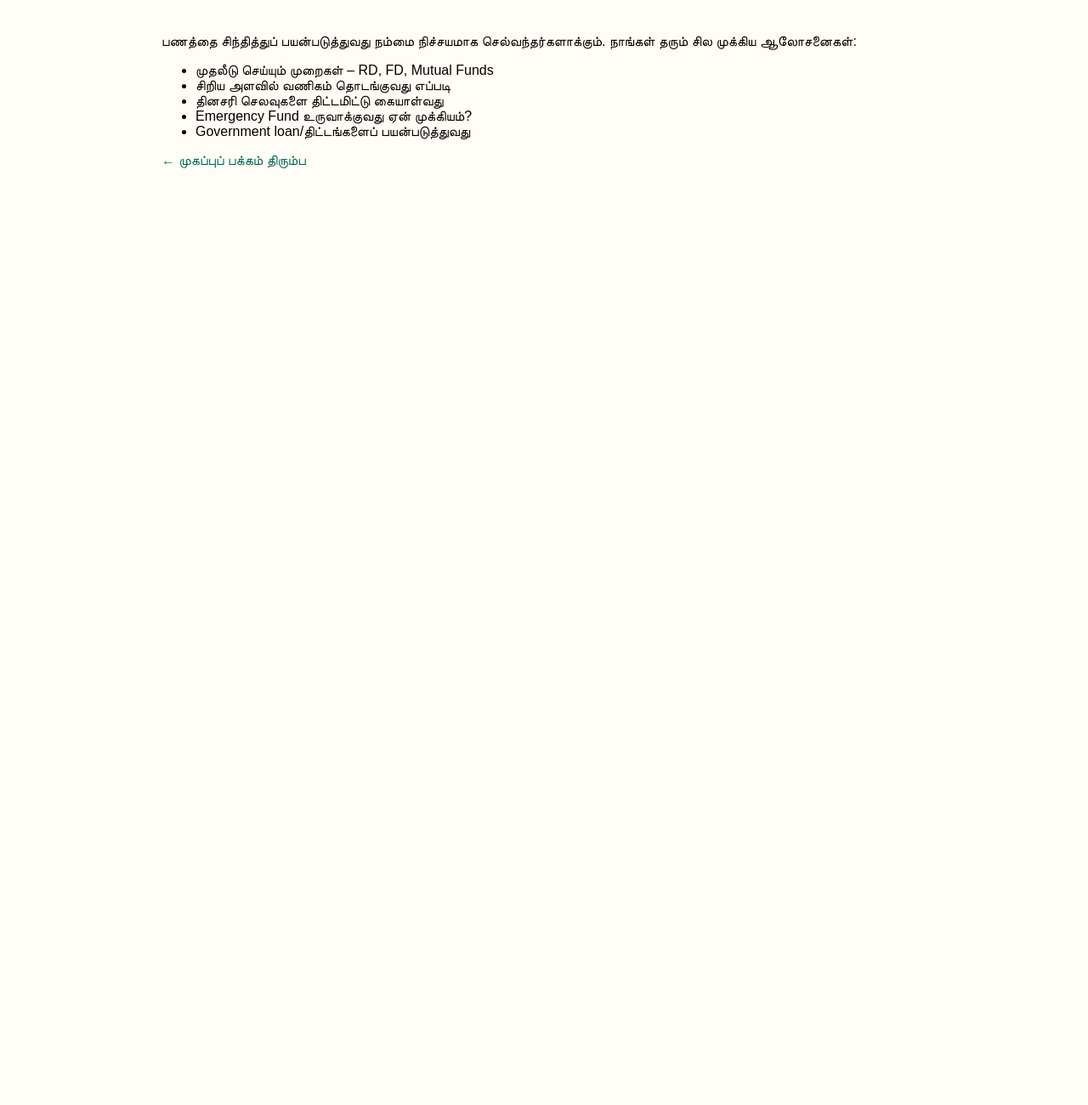
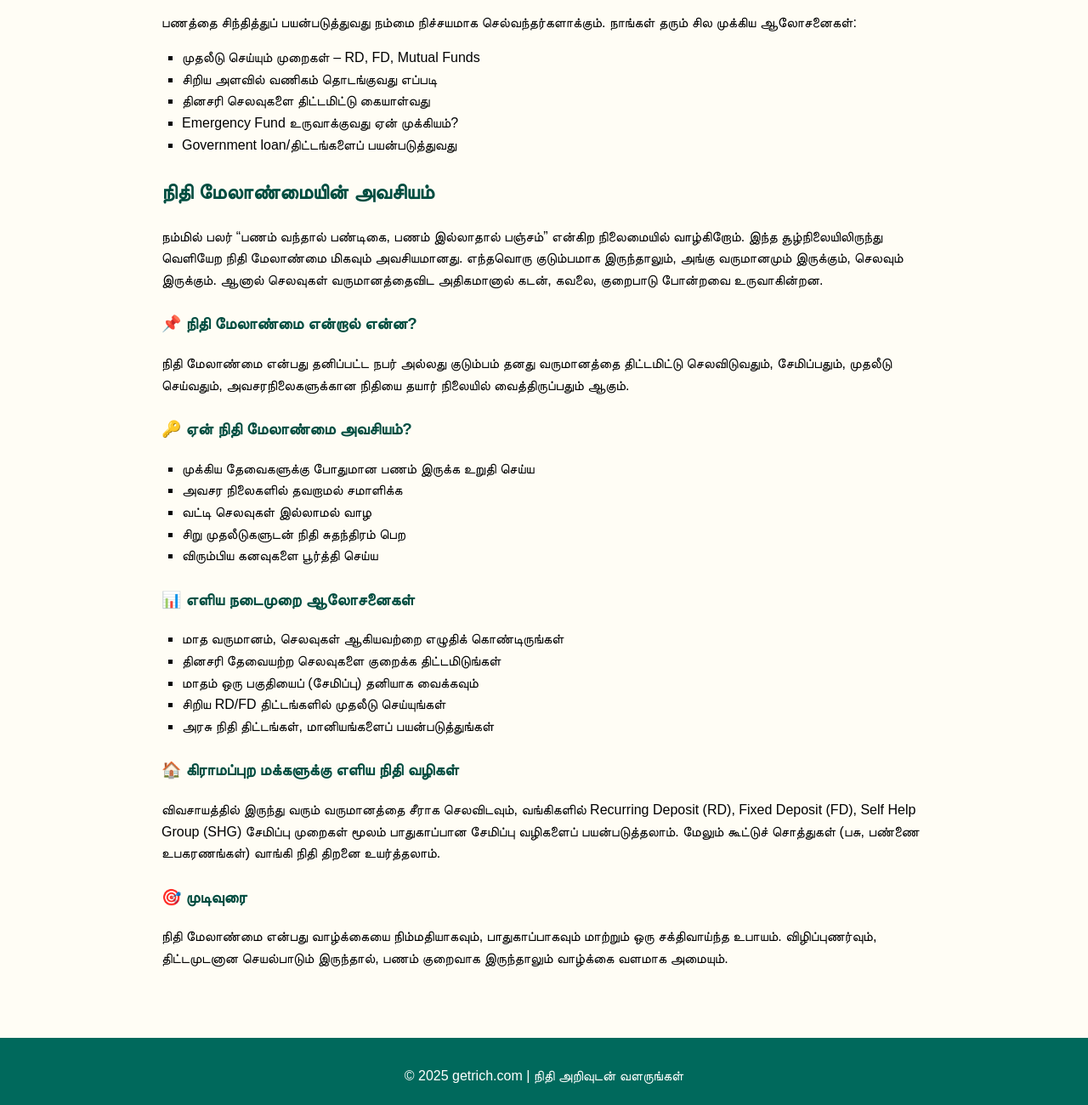
Before and after one commit to bottomsteptotop/getrich, a plain HTML site: page finance.html in a window 1280 px wide. Shown: the part 170-1470 px from the top of the page at 85% size. Before the commit the page ends 800 px from the top, so only its background shows below. Drawn offline with Linux system fonts and the light colour scheme.

Commit message:
Add files via upload

```diff
--- a/finance.html
+++ b/finance.html
@@ -7,35 +7,47 @@
   <style>
     body {
       font-family: Arial, sans-serif;
+      background: #fffdf5;
       margin: 0;
       padding: 0;
-      background: #fffdf5;
-    }
-    header {
-      background: #00695c;
-      color: white;
-      padding: 1rem;
-      text-align: center;
+      line-height: 1.6;
     }
     nav {
-      background: #e0f2f1;
+      background: #00695c;
       padding: 1rem;
       text-align: center;
     }
     nav a {
+      color: white;
+      text-decoration: none;
       margin: 0 1rem;
-      color: #00695c;
-      text-decoration: none;
       font-weight: bold;
+    }
+    nav a:hover {
+      text-decoration: underline;
     }
     .content {
       max-width: 900px;
       margin: auto;
       padding: 2rem;
     }
-    a {
+    h1 {
       color: #00695c;
-      text-decoration: none;
+    }
+    h2, h3 {
+      color: #004d40;
+      margin-top: 1.5rem;
+    }
+    ul {
+      list-style-type: square;
+      padding-left: 1.5rem;
+    }
+    footer {
+      background: #00695c;
+      color: white;
+      text-align: center;
+      padding: 1rem;
+      margin-top: 2rem;
     }
   </style>
 </head>
@@ -45,14 +57,12 @@
     <a href="index.html">முகப்பு</a>
     <a href="cow-advice.html">பசு வளர்ப்பு</a>
     <a href="finance.html">நிதி ஆலோசனை</a>
-    <a href="#">தொடர்பு</a>
+    <a href="contact.html">தொடர்பு</a>
+    <a href="https://getrich-tamil.blogspot.com" target="_blank">📚 Blog</a>
   </nav>
 
-  <header>
+  <div class="content">
     <h1>நிதி ஆலோசனை</h1>
-  </header>
-
-  <div class="content">
     <p>பணத்தை சிந்தித்துப் பயன்படுத்துவது நம்மை நிச்சயமாக செல்வந்தர்களாக்கும். நாங்கள் தரும் சில முக்கிய ஆலோசனைகள்:</p>
     <ul>
       <li>முதலீடு செய்யும் முறைகள் – RD, FD, Mutual Funds</li>
@@ -62,8 +72,41 @@
       <li>Government loan/திட்டங்களைப் பயன்படுத்துவது</li>
     </ul>
 
-    <p><a href="index.html">← முகப்புப் பக்கம் திரும்ப</a></p>
+    <!-- 🔹 புதிய உள்ளடக்கம் (நிதி மேலாண்மையின் அவசியம்) -->
+    <h2>நிதி மேலாண்மையின் அவசியம்</h2>
+    <p>நம்மில் பலர் “பணம் வந்தால் பண்டிகை, பணம் இல்லாதால் பஞ்சம்” என்கிற நிலைமையில் வாழ்கிறோம். இந்த சூழ்நிலையிலிருந்து வெளியேற நிதி மேலாண்மை மிகவும் அவசியமானது. எந்தவொரு குடும்பமாக இருந்தாலும், அங்கு வருமானமும் இருக்கும், செலவும் இருக்கும். ஆனால் செலவுகள் வருமானத்தைவிட அதிகமானால் கடன், கவலை, குறைபாடு போன்றவை உருவாகின்றன.</p>
+
+    <h3>📌 நிதி மேலாண்மை என்றால் என்ன?</h3>
+    <p>நிதி மேலாண்மை என்பது தனிப்பட்ட நபர் அல்லது குடும்பம் தனது வருமானத்தை திட்டமிட்டு செலவிடுவதும், சேமிப்பதும், முதலீடு செய்வதும், அவசரநிலைகளுக்கான நிதியை தயார் நிலையில் வைத்திருப்பதும் ஆகும்.</p>
+
+    <h3>🔑 ஏன் நிதி மேலாண்மை அவசியம்?</h3>
+    <ul>
+      <li>முக்கிய தேவைகளுக்கு போதுமான பணம் இருக்க உறுதி செய்ய</li>
+      <li>அவசர நிலைகளில் தவறாமல் சமாளிக்க</li>
+      <li>வட்டி செலவுகள் இல்லாமல் வாழ</li>
+      <li>சிறு முதலீடுகளுடன் நிதி சுதந்திரம் பெற</li>
+      <li>விரும்பிய கனவுகளை பூர்த்தி செய்ய</li>
+    </ul>
+
+    <h3>📊 எளிய நடைமுறை ஆலோசனைகள்</h3>
+    <ul>
+      <li>மாத வருமானம், செலவுகள் ஆகியவற்றை எழுதிக் கொண்டிருங்கள்</li>
+      <li>தினசரி தேவையற்ற செலவுகளை குறைக்க திட்டமிடுங்கள்</li>
+      <li>மாதம் ஒரு பகுதியைப் (சேமிப்பு) தனியாக வைக்கவும்</li>
+      <li>சிறிய RD/FD திட்டங்களில் முதலீடு செய்யுங்கள்</li>
+      <li>அரசு நிதி திட்டங்கள், மானியங்களைப் பயன்படுத்துங்கள்</li>
+    </ul>
+
+    <h3>🏠 கிராமப்புற மக்களுக்கு எளிய நிதி வழிகள்</h3>
+    <p>விவசாயத்தில் இருந்து வரும் வருமானத்தை சீராக செலவிடவும், வங்கிகளில் Recurring Deposit (RD), Fixed Deposit (FD), Self Help Group (SHG) சேமிப்பு முறைகள் மூலம் பாதுகாப்பான சேமிப்பு வழிகளைப் பயன்படுத்தலாம். மேலும் கூட்டுச் சொத்துகள் (பசு, பண்ணை உபகரணங்கள்) வாங்கி நிதி திறனை உயர்த்தலாம்.</p>
+
+    <h3>🎯 முடிவுரை</h3>
+    <p>நிதி மேலாண்மை என்பது வாழ்க்கையை நிம்மதியாகவும், பாதுகாப்பாகவும் மாற்றும் ஒரு சக்திவாய்ந்த உபாயம். விழிப்புணர்வும், திட்டமுடனான செயல்பாடும் இருந்தால், பணம் குறைவாக இருந்தாலும் வாழ்க்கை வளமாக அமையும்.</p>
   </div>
+
+  <footer>
+    <p>&copy; 2025 getrich.com | நிதி அறிவுடன் வளருங்கள்</p>
+  </footer>
 
 </body>
 </html>
```
